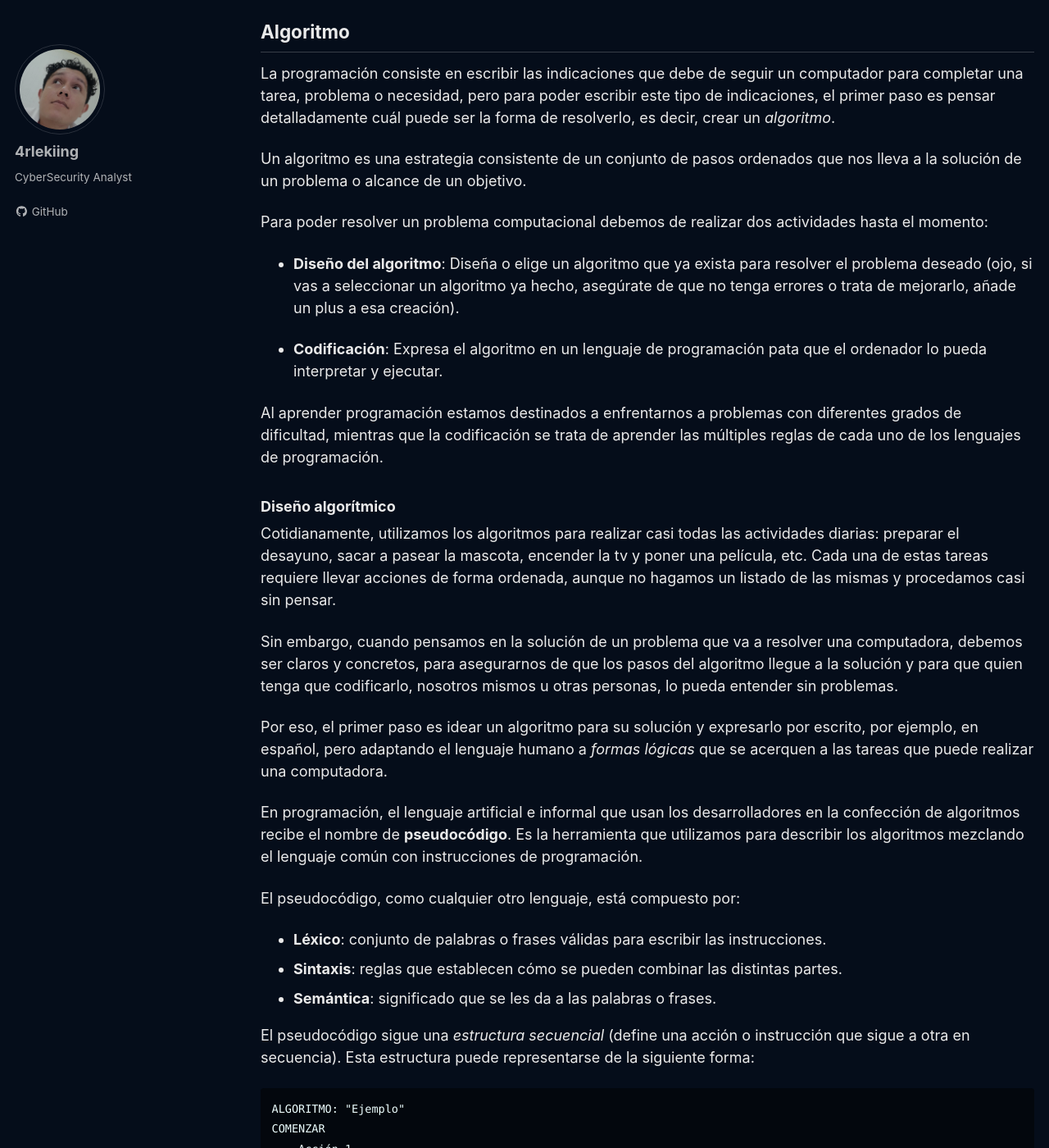
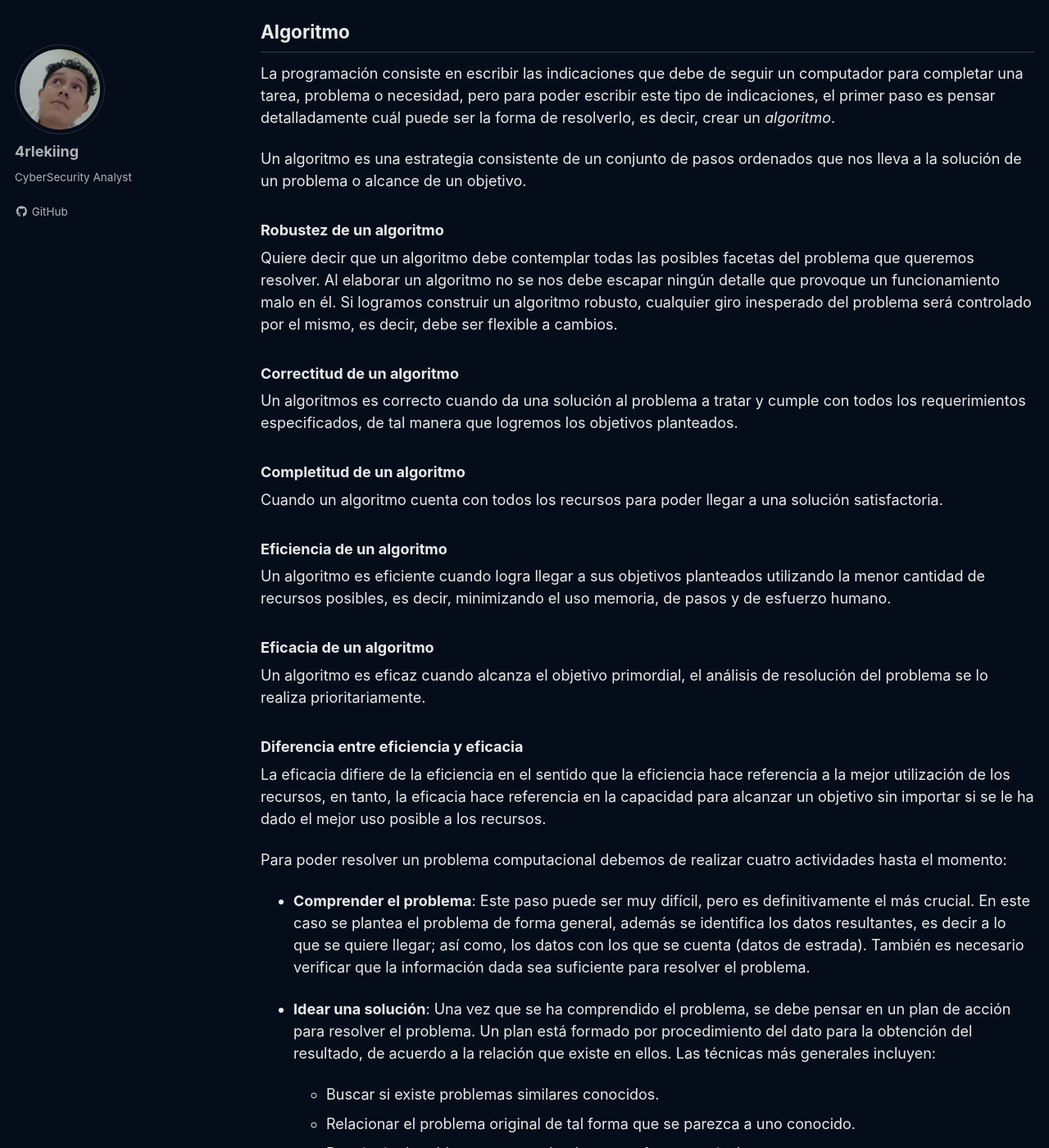
Before and after one commit to 4rleking/4rleking.github.io, a Jekyll site: the page built from _posts/2023-07-19-Introduccion-Programacion.md, in a window 1280 px wide and 1400 px high, scrolled down 1381 px. Shown: the whole window at 82% size. Built offline with Jekyll 4.4.1, drawn with Linux system fonts in a browser that asks for light colours; cached includes are drawn as plain includes; a script that is not in the unit is left out; some of the changed text lies outside the part shown.

Commit message:
Update 2023-07-19-Introduccion-Programacion.md

```diff
--- a/_posts/2023-07-19-Introduccion-Programacion.md
+++ b/_posts/2023-07-19-Introduccion-Programacion.md
@@ -33,7 +33,60 @@ La programación consiste en escribir las indicaciones que debe de seguir un com
 
 Un algoritmo es una estrategia consistente de un conjunto de pasos ordenados que nos lleva a la solución de un problema o alcance de un objetivo.
 
-Para poder resolver un problema computacional debemos de realizar dos actividades hasta el momento:
+### Robustez de un algoritmo
+
+Quiere decir que un algoritmo debe contemplar todas las posibles facetas del
+problema que queremos resolver. Al elaborar un algoritmo no se nos debe escapar
+ningún detalle que provoque un funcionamiento malo en él. Si logramos construir un
+algoritmo robusto, cualquier giro inesperado del problema será controlado por el
+mismo, es decir, debe ser flexible a cambios.
+
+### Correctitud de un algoritmo
+
+Un algoritmos es correcto cuando da una solución al problema a tratar y cumple con
+todos los requerimientos especificados, de tal manera que logremos los objetivos
+planteados.
+
+### Completitud de un algoritmo
+
+Cuando un algoritmo cuenta con todos los recursos para poder llegar a una solución
+satisfactoria.
+
+### Eficiencia de un algoritmo
+
+Un algoritmo es eficiente cuando logra llegar a sus objetivos planteados utilizando
+la menor cantidad de recursos posibles, es decir, minimizando el uso memoria, de
+pasos y de esfuerzo humano.
+
+### Eficacia de un algoritmo
+
+Un algoritmo es eficaz cuando alcanza el objetivo primordial, el análisis de
+resolución del problema se lo realiza prioritariamente.
+
+### Diferencia entre eficiencia y eficacia
+La eficacia difiere de la eficiencia en el sentido que la eficiencia hace referencia a
+la mejor utilización de los recursos, en tanto, la eficacia hace referencia en la
+capacidad para alcanzar un objetivo sin importar si se le ha dado el mejor uso posible
+a los recursos.
+
+Para poder resolver un problema computacional debemos de realizar cuatro actividades hasta el momento:
+
+* **Comprender el problema**: Este paso puede ser muy difícil, pero es definitivamente
+el más crucial. En este caso se plantea el problema de forma general, además se identifica
+los datos resultantes, es decir a lo que se quiere llegar; así como, los datos con los que se
+cuenta (datos de estrada). También es necesario verificar que la información dada sea
+suficiente para resolver el problema.
+
+* **Idear una solución**: Una vez que se ha comprendido el problema, se debe pensar en un
+plan de acción para resolver el problema. Un plan está formado por procedimiento del
+dato para la obtención del resultado, de acuerdo a la relación que existe en ellos. Las
+técnicas más generales incluyen:
+
+  * Buscar si existe problemas similares conocidos.
+  * Relacionar el problema original de tal forma que se parezca a uno conocido.
+  * Restringir el problema para resolverlo en una forma particular.
+  * Generalizar un problema restringido.
+  * Buscar trabajos existentes que puedan ayudar en la búsqueda de una solución.
 
 * **Diseño del algoritmo**: Diseña o elige un algoritmo que ya exista para resolver el problema deseado (ojo, si vas a seleccionar un algoritmo ya hecho, asegúrate de que no tenga errores o trata de mejorarlo, añade un plus a esa creación).
 
@@ -72,6 +125,10 @@ FIN
 Se comienza con un título que describa el problema que el algoritmo resuelve, seguido por la palabra *COMENZAR*. Luego se detallan las acciones o instrucciones a seguir y se concluye con la palabra *FIN*.
 
 Es importante destacar la presencia de sangrías (sangrado) en el ejemplo anterior, que facilitan la lectura. Los algoritmos suelen ser representados también mediante *diagramas de flujo*.
+
+## Pseudocódigo
+
+## Diagrama de flujo
 
 ## Codificación
 
@@ -261,3 +318,7 @@ Los siguientes recursos son solo dos ejemplos de documentación para los desarro
 
 * Mozilla Developer Network
 * Frontend Masters
+
+## Más Información
+
+Si quiere consultar la lista de los diferentes lenguaje de programación que se han creado a lo largo de la historia puedes consultar en [Wikipedia](https://es.wikipedia.org/wiki/Anexo:Lenguajes_de_programaci%C3%B3n); aunque la información de este portal dudo al 100% de su veracidad. Poco a poco se estará subiendo la documentación de diferentes lenguajes de programación.
```
